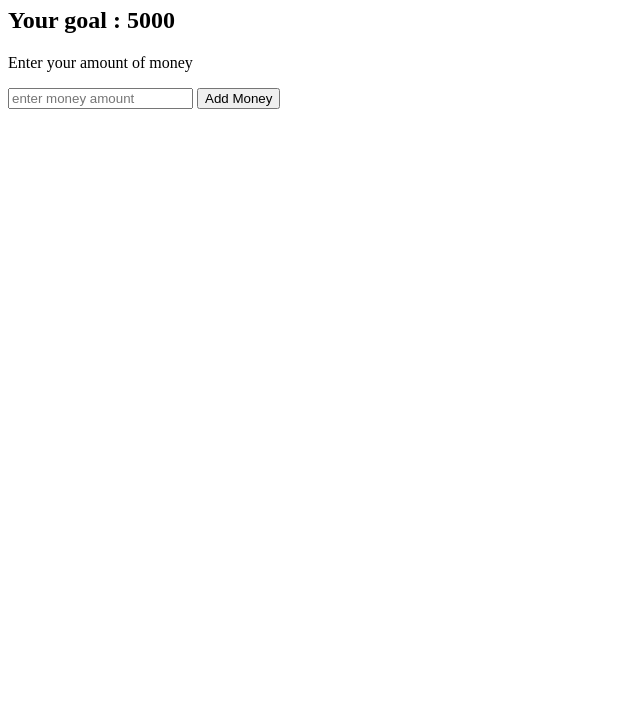
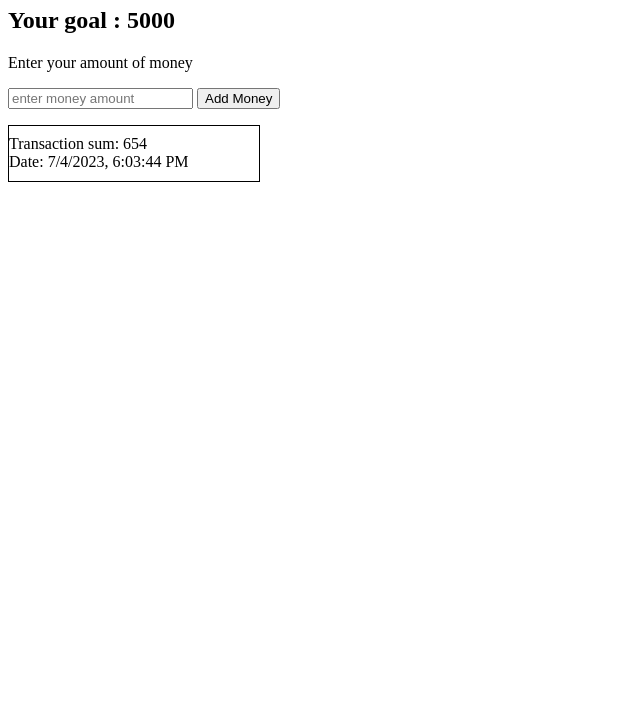
Before and after one commit to DimaSmaha/collectMoneyApp, a plain HTML site: page index.html in a window 1280 px wide. Shown: the part 73-800 px from the top of the page, without its empty margins (0-640 px from the left). Drawn offline with Linux system fonts and the light colour scheme.

Commit message:
start making transactions boxes

```diff
--- a/index.html
+++ b/index.html
@@ -29,5 +29,18 @@
         Add Money
       </button>
     </div>
+    <div
+      id="transaction_1_Box"
+      style="
+        width: 250px;
+        height: 55px;
+        border: 1px solid;
+        display: flex;
+        align-items: center;
+        margin-top: 16px;
+      "
+    >
+      <p id="transaction_1_Text"></p>
+    </div>
   </body>
 </html>
--- a/script.js
+++ b/script.js
@@ -12,6 +12,7 @@ const getData = async () => {
   transactionsArray = jsonFile.transactionsList;
   changeMoneyScore();
   setGoal();
+  formTransactionDIV();
   console.log(transactionsArray);
 };
 
@@ -86,6 +87,20 @@ function formArray(addedMoney) {
   console.log(transactionsArray);
 }
 
+function formTransactionDIV() {
+  const transactionDIV = document.getElementById("transaction_1_Box");
+  const transactionText = document.getElementById("transaction_1_Text");
+  // for (let i = 0; i < transactionsArray.length; i++) {
+  //   transactionText.value = transactionsArray[i];
+  // }
+  getTransaction = JSON.parse(JSON.stringify(transactionsArray[0]));
+  formatDate = new Date(getTransaction.date);
+  transactionText.innerHTML = `Transaction sum: ${
+    getTransaction.transactionSum
+  } </br>
+  Date: ${formatDate.toLocaleString()}`;
+}
+
 /// add that transaction be shown on the screen
 
 // async function updateJSONFile() {
```
